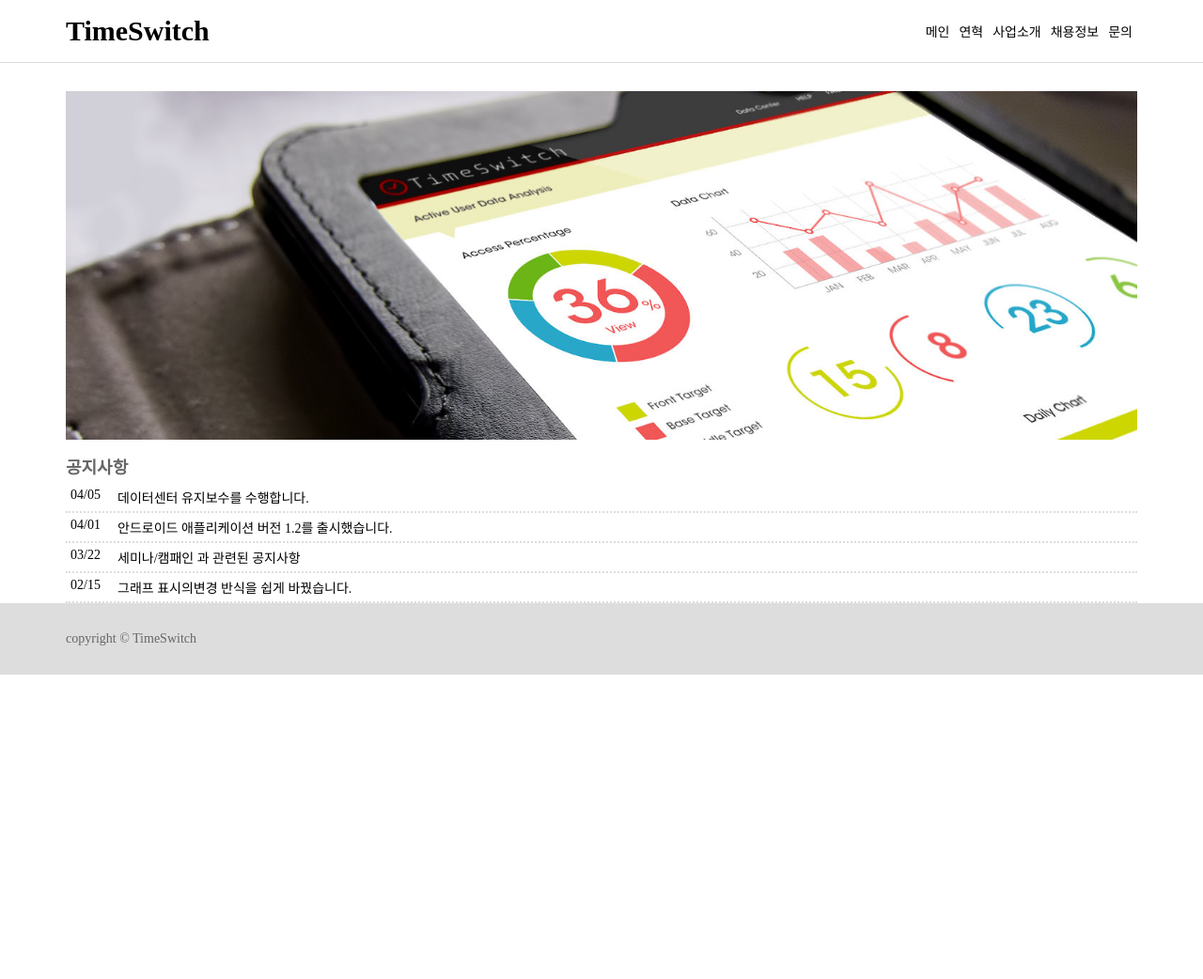
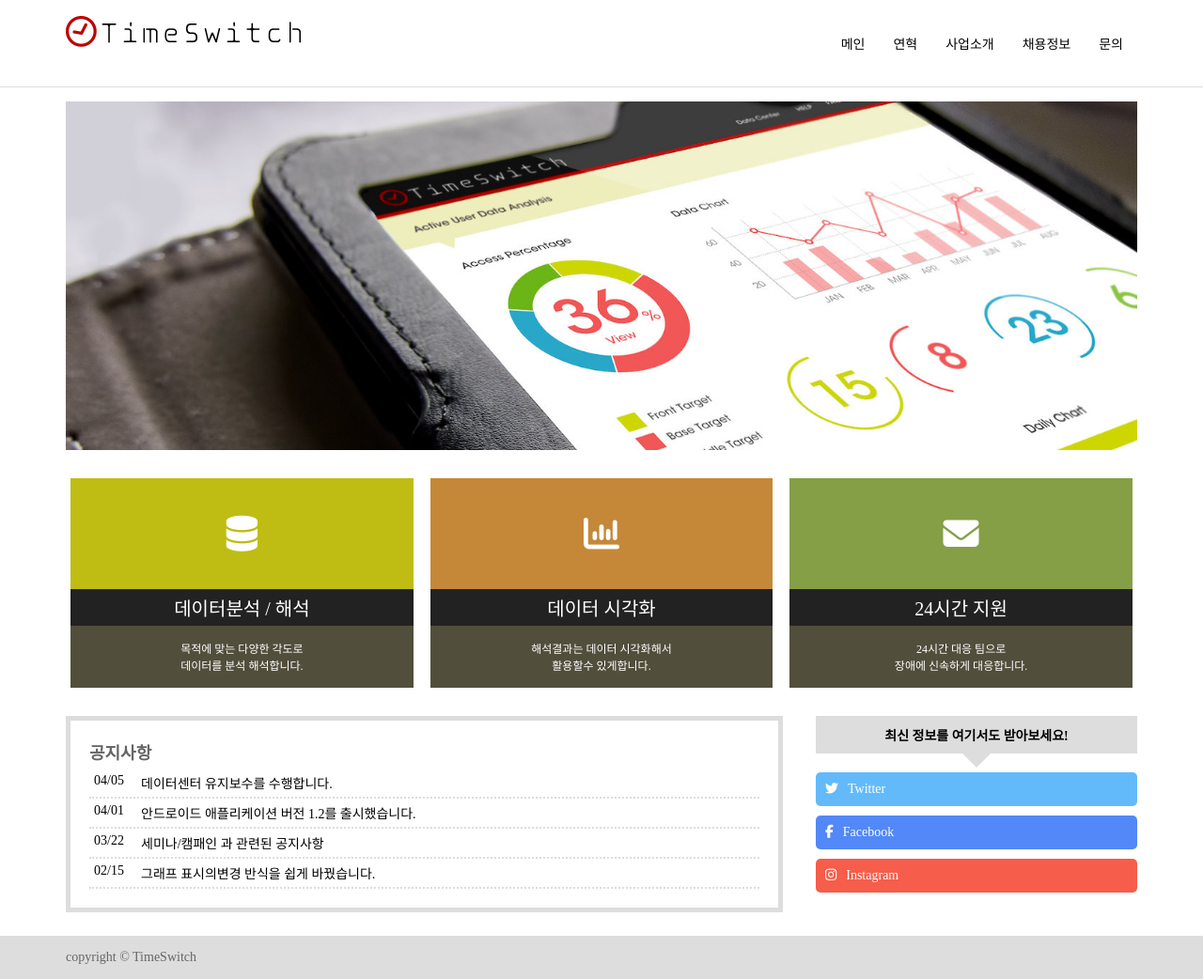
Before and after one commit to 6ukhwa/6ukhwabbang, a plain HTML site: page site/index.html in a window 1280 px wide. Shown: the whole page at 94% size. Before the commit the page ends 800 px from the top, so only its background shows below. Drawn offline with nearby package versions, Linux system fonts and the light colour scheme.

Commit message:
0528
제이쿼리 포함한 반응형 사이트

```diff
--- a/site/index.html
+++ b/site/index.html
@@ -11,15 +11,36 @@
     <script src="https://kit.fontawesome.com/4ba59bc0f1.js" crossorigin="anonymous"></script>
     <!-- 그리드가이드 연결 -->
     <!-- <link rel="stylesheet" href="grid-guide.css"> -->
+    <!-- 제이쿼리 연결 -->
+    <script src="http://code.jquery.com/jquery-latest.js"></script>
+
+
+    <script>
+        // 제이쿼리 선언문
+        $(document).ready(function(){
+
+        // menuBtn을 클릭했을 때 gnb가 toggle이 되어라.
+        $('.menuBtn').click(function(){
+
+            $('.gnb').slideToggle();
+        })
+
+
+        })
+    </script>
 </head>
 <body>
 
     <div class="boxA_out">
         <div class="boxA">
             <div class="box1">
-                    <h1 class="logo"><a href="">TimeSwitch</a></h1>
+                    <h1 class="logo"><a href=""><img src="img/logo-large.png" alt="" width="250" height="auto"></a></h1>
             </div>
             <div class="box2">
+
+                <button class="menuBtn"><i class="fa-solid fa-bars"></i></button>
+
+
                 <nav class="gnb">
                     <ul>
                         <li><a href="">메인</a></li>
@@ -35,9 +56,41 @@
     <div class="box3">
 
             <img class="topimg" src="img/header.jpg" alt="">
+     </div>
 
+     <div class="box6">
+            <div class="box6-1">
+                <a href="">
+                    <div>
+                        <i class="fa-solid fa-database"></i>
+                        <h2>데이터분석 / 해석</h2>
+                        <p>목적에 맞는 다양한 각도로<br> 데이터를 분석 해석합니다.</p>
                     </div>
+                </a>
+            </div>
+            <div class="box6-2">
+                <a href="">
+                    <div>
+                        <i class="fa-solid fa-chart-column"></i>
+                        <h2>데이터 시각화</h2>
+                        <p>해석결과는 데이터 시각화해서<br> 활용할수 있게합니다.</p>
+                    </div>
+                </a>
+            </div>
+            <div class="box6-3">
+                <a href="">
+                    <div>
+                        <i class="fa-solid fa-envelope"></i>
+                        <h2>24시간 지원</h2>
+                        <p>24시간 대응 팀으로<br> 장애에 신속하게 대응합니다.</p>
+                    </div>
+                </a>
+            </div>
+     </div>
+
+
     <div class="box4">
+        <div class="box4-1">
             <div class="notice">
                 <h2>공지사항</h2>
                 <ul>
@@ -49,6 +102,17 @@
                 </ul>
             </div>
         </div>
+        <div class="box4-2">
+            <div class="sns">
+                <h2>최신 정보를 여기서도 받아보세요!</h2>
+                <ul>
+                    <li><a href=""><i class="fa-brands fa-twitter"></i>Twitter</a></li>
+                    <li><a href=""><i class="fa-brands fa-facebook-f"></i>Facebook</a></li>
+                    <li><a href=""><i class="fa-brands fa-instagram"></i>Instagram</a></li>
+                   </ul>
+            </div>
+        </div>
+    </div>
     <div class="box5">
         <div class="copyright">
             <p>copyright &copy; TimeSwitch</p>
--- a/site/style.css
+++ b/site/style.css
@@ -46,24 +46,27 @@ nav li {
     justify-content: flex-start;
     align-items: center;
 }
-.gnb {}
+.gnb {padding: 10px 0px;}
 .gnb ul {
-    display: flex;
+    /* display: flex; */
     justify-content: flex-end;
     align-items: center;
+
 }
 .gnb a {
     display: block;
     font-size: 14px;
-    padding: 5px;
+    padding: 15px 5px;
 }
+
 
 /* 메인이미지 */
 .topimg {max-width: 100%;}
 
 
 
-/* 공지 */
+
+/* 공지사항 설정 */
 
 /* .box4 h2 {
     font-size: 20px;
@@ -78,9 +81,9 @@ nav li {
     margin: 5px;
     border-bottom: 1px solid #000;
 } */
-
 .notice {
-
+   border: 5px solid #ddd;
+   padding: 20px;
 }
 .notice h2 {
     margin-bottom: 5px;
@@ -108,18 +111,62 @@ nav li {
 }
 
 
-/* 푸터 */
-.copyright {
-    /* background-color: #ddd; */
-    padding-top: 15px;
-    padding-bottom: 15px;
+/* sns 설정 */
+.sns {}
+.sns h2 {
+    font-size: 14px;
+    background-color: #ddd;
+    text-align: center;
+    padding: 10px;
+    margin-bottom: 20px;
+}
+.sns ul {}
+.sns li {
 
 }
-.copyright p {
+.sns a {
+    border-radius: 5px;
+    display: block;
+    padding: 10px;
     font-size: 14px;
-    color: #666;
+    margin-bottom: 10px;
+    color: #fff;}
 
+.sns li:nth-child(1) a {background-color: #63bafb;}
+.sns li:nth-child(2) a {background-color: #5288f7;}
+.sns li:nth-child(3) a {background-color: #f65d4a;}
+
+.sns i {
+    margin-right: 10px;
 }
+
+/* 말풍선제너레이터연결
+https://cssarrowplease.com/
+ */
+
+ .sns h2 {
+	position: relative;
+	background: #dddddd;
+}
+.sns h2:after {
+	top: 100%;
+	left: 50%;
+	border: solid transparent;
+	content: "";
+	height: 0;
+	width: 0;
+	position: absolute;
+	pointer-events: none;
+	border-color: rgba(221, 221, 221, 0);
+	border-top-color: #dddddd;
+	border-width: 15px;
+	margin-left: -15px;
+}
+
+
+
+/* 푸터 */
+
 
 /* .copyright, .box3, .boxA, .box4 {
     width: 1280px;
@@ -130,10 +177,114 @@ nav li {
     background-color: #ddd;
     padding: 15px 0;
 }
+.copyright {}
+.copyright p {
+    font-size: 14px;
+    color: #666;
+}
+
+
+/* 여백설정 */
 .boxA {padding: 8px 10px;}
-.box3 {padding: 15px 10px;}
-.box4 {}
+.box3 {}
+.box4 {padding: 15px 10px;}
 .box5 {}
+.box4-1 {padding: 10px 0;}
+.box4-2 {padding: 10px 0;}
+.box6 {padding-top: 25px;}
+.box6>div {padding: 5px;}
+
+/* 각각 w32%
+jc space around*/
+
+
+/* 박스6 설정 */
+.box6 a {
+    display: block;
+    background-color: #ddd;
+    text-align: center;
+    color: #fff;
+}
+.box6-1 a {background-color: #bfbd13;}
+.box6-2 a {background-color: #c58839;}
+.box6-3 a {background-color: #859f46;}
+
+.box6 i {
+    padding: 40px 0;
+    font-size: 38px;
+}
+.box6 h2 {
+    background-color: #222;
+    padding: 5px 0;
+    font-size: 20px;
+    font-weight: normal;
+}
+.box6 p {
+    font-size: 12px;
+    background-color: #524e3c;
+    padding: 15px 0;
+}
+
+/* .box6 i {
+    font-size: 38px;
+}
+.box6 .box6-1 {
+    width: 32%;
+    text-align: center;
+}
+.box6 .box6-1 i {
+    background-color: #bfbd13;
+    color: #fff;
+
+}
+
+
+
+.box6 .box6-2 {
+    width: 32%;
+    text-align: center;
+}
+.box6 .box6-2 i {
+    background-color: #c58839;
+    color: #fff;
+
+}
+
+
+
+.box6 .box6-3 {
+    width: 32%;
+    text-align: center;
+}
+.box6 .box6-3 i {
+    background-color: #859f46;
+    color: #fff;
+
+} */
+
+/* menuBtn설정 */
+.menuBtn {
+    padding: 5px;
+    border: none;
+    cursor: pointer;
+    position: fixed;
+    top: 20px;
+    right: 20px;
+}
+.menuBtn i {
+    font-size: 18px;
+
+}
+
+
+/* 메뉴 토글을 클릭했을떄만 보이게 하는 설정 */
+.gnb {display: none;}
+
+
+
+
+
+
 
 /* --------------------미디어쿼리-------------------- */
 
@@ -156,13 +307,40 @@ nav li {
     justify-content: flex-end;
     align-items: center;
 }
+.gnb a {
+    display: block;
+    font-size: 14px;
+    padding: 10px 15px;
+}
+
+
+/* 박스4-1과 박스4-2의 가로정렬 */
+.box4 {display: flex;}
+.box4-1 {width: 70%;
+padding-right: 35px;
+box-sizing: border-box;}
+.box4-2 {width: 30%;}
+
+/* 박스6-1,2,3 가로설정 */
+.box6 {
+    display: flex;
+    justify-content: space-between;
+}
+.box6>div {width: 32%;}
+
+/* menubBtn */
+.menuBtn {
+    display: none;
+}
+/* 메뉴 토글을 클릭했을떄만 보이게 하는 설정 */
+.gnb {display: block !important;}
+
 
 }
 
-
 /* 와이드데스크탑 */
 @media(min-width:1280px) {
-    .boxA, .box3, .copyright, .box4 {width: 1140px;
+    .boxA, .box3, .copyright, .box4, .box6 {width: 1140px;
         margin: 0 auto;
     }
     .boxA_out {
--- /dev/null
+++ b/site/style_copy.css
@@ -0,0 +1,243 @@
+/* 언어설정 */
+@charset 'utf-8';
+
+
+
+
+/* 전제설정 */
+* {
+    margin: 0;
+    padding: 0;
+}
+a {color: #000;
+text-decoration: none;}
+ul,ol {list-style: none;}
+img {vertical-align: bottom;}
+
+
+/* 헤더설정 */
+
+/* .box1 a {
+    font-size: 40px;
+    font-weight: bold;
+} */
+.logo {
+    font-size: 30px;
+}
+.logo a {}
+
+
+
+
+/* 네비 */
+
+
+/* nav {display: block;}
+nav ul {
+    display: flex;
+
+}
+nav li {
+    padding: 5px;
+
+} */
+.box2 {
+    display: flex;
+    justify-content: flex-start;
+    align-items: center;
+}
+.gnb {}
+.gnb ul {
+    display: flex;
+    justify-content: flex-end;
+    align-items: center;
+}
+.gnb a {
+    display: block;
+    font-size: 14px;
+    padding: 10px 15px;
+}
+
+/* 메인이미지 */
+.topimg {max-width: 100%;}
+
+
+
+/* 공지 */
+
+/* .box4 h2 {
+    font-size: 20px;
+    margin-bottom: 10px;
+}
+.box4 ul {
+    display: block;
+
+
+}
+.box4 li {
+    margin: 5px;
+    border-bottom: 1px solid #000;
+} */
+
+.notice {
+   border: solid 5px #ddd;
+   padding: 20px;
+}
+.notice h2 {
+    margin-bottom: 5px;
+    font-size: 18px;
+    color: #666;
+}
+.notice ul {
+
+}
+.notice li {}
+.notice a {
+    display: block;
+    padding: 5px;
+    font-size: 14px;
+    border-bottom: 2px dotted #ddd;
+
+}
+.notice a::after {
+    content: '';
+    display: block;
+    clear: both;
+}
+.notice time {float: left;}
+.notice .txt {
+    float: none;
+    margin-left: 40px;
+    padding-left: 10px;
+}
+
+
+/* 푸터 */
+.copyright {
+    /* background-color: #ddd; */
+    /* padding-top: 15px;
+    padding-bottom: 15px; */
+
+}
+.copyright p {
+    font-size: 14px;
+    color: #666;
+
+}
+
+/* .copyright, .box3, .boxA, .box4 {
+    width: 1280px;
+    margin: 0 auto;
+} */
+
+
+
+/* 박스 4-1과sns 가로정렬을 잘라내서 미디어쿼리 768으로 옮기기 */
+.box5 {
+    background-color: #ddd;
+    padding: 15px 0;
+}
+.boxA {padding: 8px 10px;}
+.box3 {padding: 15px 10px;}
+.box4 {
+    padding: 20px 15px;
+    display: flex;}
+.box4-1 {margin-right: 20px;
+margin-bottom: 10px;
+width: 70%;}
+.box5 {}
+
+.sns {width: 30%;
+    }
+.sns p {
+
+    background-color: #ddd;
+    padding: 10px;
+    font-size: 14px;
+    margin-bottom: 20px;
+    text-align: center;
+}
+.sns ul {}
+.sns li {
+    border-radius: 5px;
+    padding: 10px;
+    margin-bottom: 10px;
+}
+.sns li a {color: #fff;
+display: block;
+font-size: 14px;}
+
+.tw {background-color: #63bafb;
+}
+.fb {background-color: #5288f7;}
+.ig {background-color: #f65d4a;}
+.sns i {margin-right: 15px;}
+
+/* sns설정
+.sns li:nth-child(1) a {background-color: #63bafb;}
+.sns li:nth-child(2) a {background-color: #5288f7;}
+.sns li:nth-child(3) a {background-color: #f65d4a;} */
+
+
+/* 말풍선 연결 제너레이터
+https://cssarrowplease.com/*/
+
+.sns p {
+	position: relative;
+	background: #ddd;
+}
+.sns p:after {
+	top: 100%;
+	left: 50%;
+	border: solid transparent;
+	content: "";
+	height: 0;
+	width: 0;
+	position: absolute;
+	pointer-events: none;
+	border-color: rgba(136, 183, 213, 0);
+	border-top-color: #ddd;
+	border-width: 15px;
+	margin-left: -15px;
+}
+
+
+
+
+
+/* --------------------미디어쿼리-------------------- */
+
+/* 768px이상 */
+@media(min-width:768px) {
+    /* 레이아웃 설정 */
+
+.boxA {display: flex;}
+.boxA>div {width: 50%;}
+
+/* 네비설정 */
+.box2 {
+    display: flex;
+    justify-content: flex-end;
+    align-items: center;
+}
+.gnb {}
+.gnb ul {
+    display: flex;
+    justify-content: flex-end;
+    align-items: center;
+}
+
+}
+
+
+/* 와이드데스크탑 */
+@media(min-width:1280px) {
+    .boxA, .box3, .copyright, .box4 {width: 1140px;
+        margin: 0 auto;
+    }
+    .boxA_out {
+        border-bottom: 1px solid #ddd;
+        padding: 8px 0;
+        margin-bottom: 15px;
+    }
+}
```
Also changed, not shown: site/index_copy.html (added, +68 -0 lines). Lines whose indentation alone changed are shown as unchanged.
